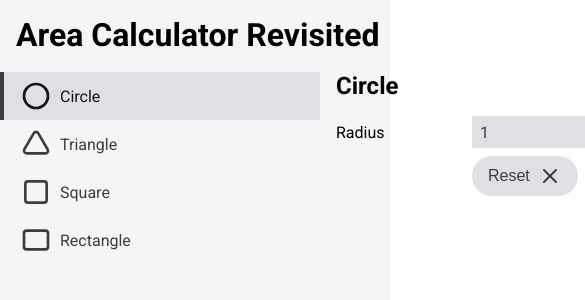
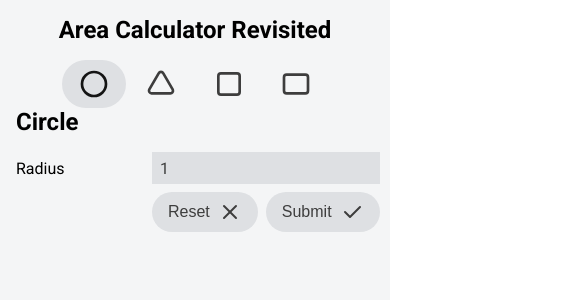
Before and after one commit to hildergill/area-calculator-revisited, a React (Create React App) app: page / in a window 390 px wide. Shown: the top 300 px of the page, 585 px wide, since content can reach past the window. Built offline with nearby package versions, Linux system fonts and the light colour scheme.

Commit message:
Added the mobile stuff

```diff
--- a/src/components/app/app.module.css
+++ b/src/components/app/app.module.css
@@ -7,3 +7,11 @@
 	grid-template-columns: var(--dimens-sizebar-width) auto var(--dimens-sizebar-width);
 	grid-template-rows: max-content auto;
 }
+
+@media (max-width: 800px) {
+	.app {
+		width: 100vw;
+		display: flex;
+		flex-direction: column;
+	}
+}
--- a/src/components/header/header.module.css
+++ b/src/components/header/header.module.css
@@ -9,3 +9,14 @@
 .header > h1 {
 	flex: 1;
 }
+
+@media (max-width: 800px) {
+	.header > h1 {
+		font-size: 1.5rem;
+		text-align: center;
+	}
+
+	.header > a {
+		display: none;
+	}
+}
--- a/src/components/shapeselector/shapeselector.module.css
+++ b/src/components/shapeselector/shapeselector.module.css
@@ -44,3 +44,25 @@
 	width: auto;
 	height: 2rem;
 }
+
+@media (max-width: 800px) {
+	.shapeSelector {
+		flex-direction: row;
+		justify-content: center;
+		gap: 0.2rem;
+	}
+
+	.shapeSelector > button,
+	.shapeSelector > button.active,
+	.shapeSelector > button.inactive {
+		border: none;
+	}
+
+	.shapeSelector > button.active {
+		border-radius: 100vh;
+	}
+
+	.shapeSelector > button > p {
+		display: none;
+	}
+}
--- a/src/global.css
+++ b/src/global.css
@@ -15,6 +15,8 @@
 	--color-foreground-secondary: hsl(0, 0%, 80%);
 	--color-foreground-primary: hsl(0, 0%, 96%);
 
+	--dimens-mobile-treshold: 800px;
+
 	color-scheme: dark light;
 	font-family: "Roboto", sans-serif;
 }
```
